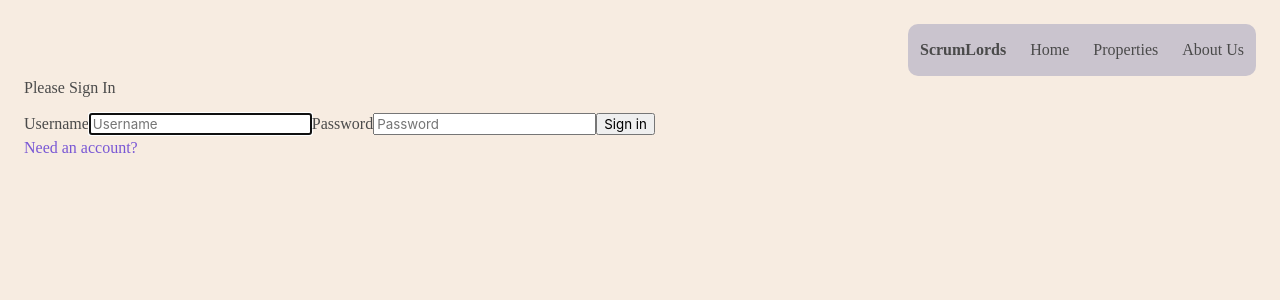
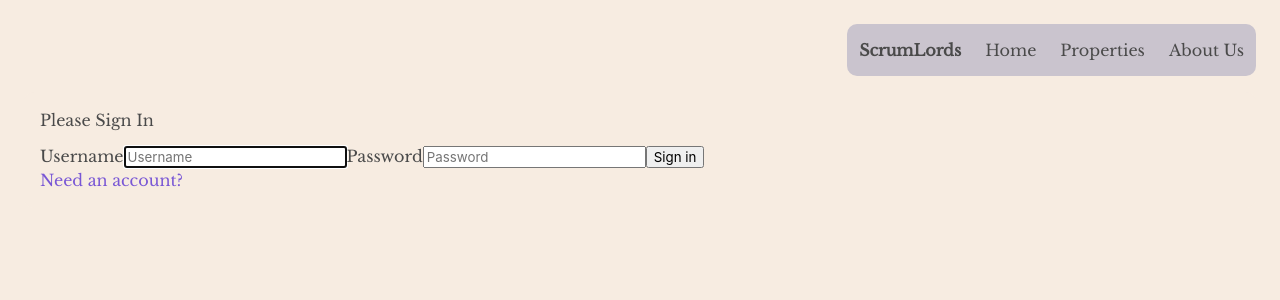
Before and after one commit to mcgolkev/Capstone, a Vue app in the folder vue/: page /login in a window 1280 px wide. Shown: the top 300 px of the page. Built offline with nearby package versions, Linux system fonts and the light colour scheme.

Commit message:
updated App fixed html

```diff
--- a/vue/src/App.vue
+++ b/vue/src/App.vue
@@ -1,5 +1,8 @@
 <template>
   <div id="app">
+      <link rel="preconnect" href="https://fonts.googleapis.com">
+        <link rel="preconnect" href="https://fonts.gstatic.com" crossorigin>
+        <link href="https://fonts.googleapis.com/css2?family=Libre+Baskerville&display=swap" rel="stylesheet">
       <div id="navBarContainer">
       <b-navbar id="navBarCss">
         <template #brand>
@@ -32,9 +35,7 @@
 </template>
 
 <style>
-<link rel="preconnect" href="https://fonts.googleapis.com">
-<link rel="preconnect" href="https://fonts.gstatic.com" crossorigin>
-<link href="https://fonts.googleapis.com/css2?family=Libre+Baskerville&display=swap" rel="stylesheet">
+
 
 #mainContent {
     background-color: #f7ece1;
```
